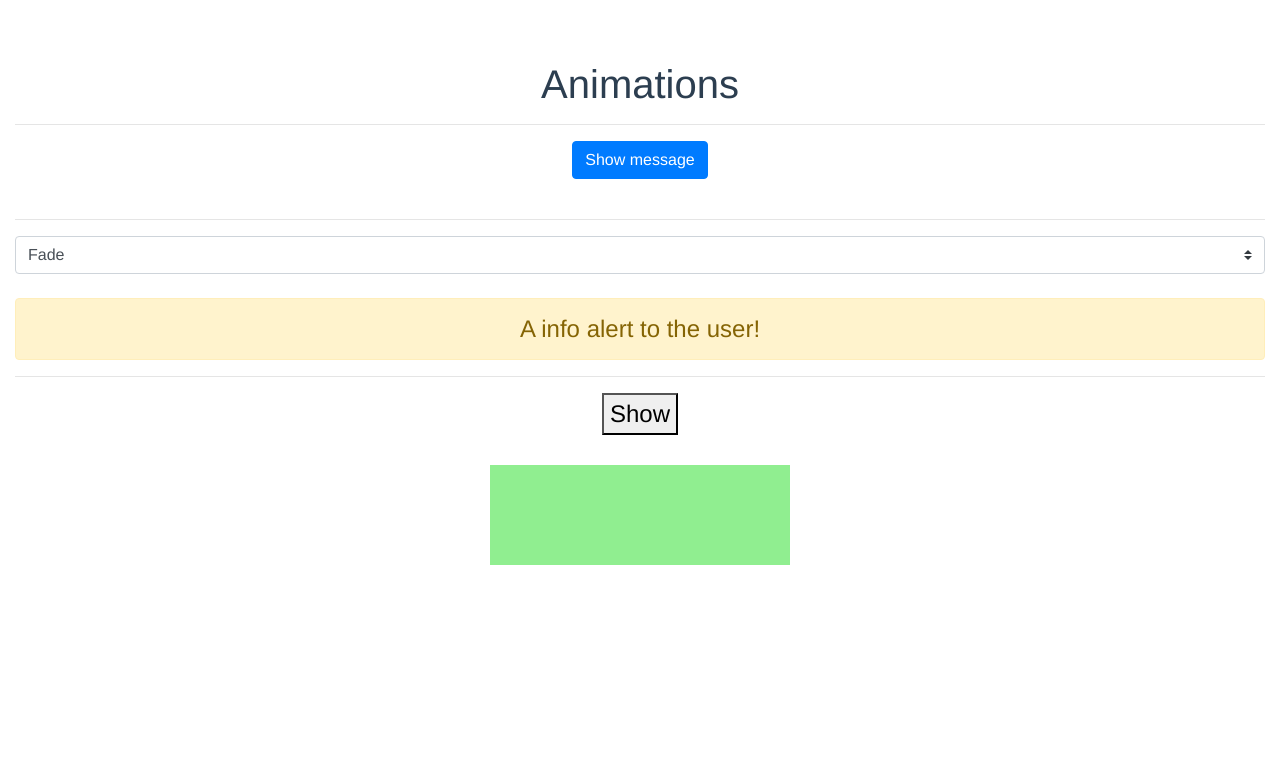
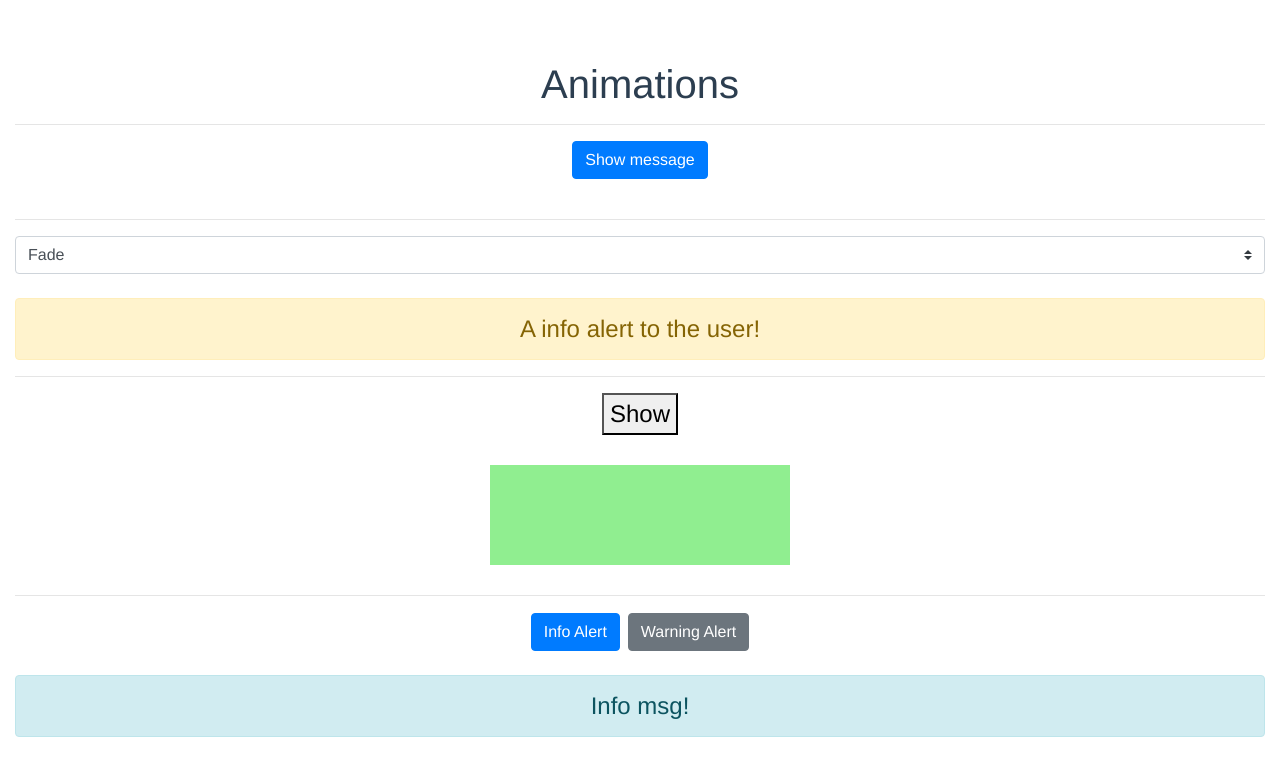
Before and after one commit to pedrosales/VueJS, a Vue app in the folder animations-transitions/animations-exercises/: page / in a window 1280 px wide. Shown: the top 776 px of the page. Built offline with nearby package versions, Linux system fonts and the light colour scheme.

Commit message:
animated dynamic components

```diff
--- a/animations-transitions/animations-exercises/src/App.vue
+++ b/animations-transitions/animations-exercises/src/App.vue
@@ -43,11 +43,23 @@
     >
       <div v-if="show2" class="box"></div>
     </transition>
+    <hr />
+    <div class="mb-4">
+      <b-button @click="selectedAlert = 'InfoAlert'" class="mr-2" variant="primary">Info Alert</b-button>
+      <b-button @click="selectedAlert = 'WarningAlert'" variant="secondary">Warning Alert</b-button>
+    </div>
+    <transition name="fade" mode="out-in">
+      <component :is="selectedAlert"></component>
+    </transition>
   </div>
 </template>
 
 <script>
+import WarningAlert from "./components/WarningAlert.vue";
+import InfoAlert from "./components/InfoAlert.vue";
+
 export default {
+  components: { WarningAlert, InfoAlert },
   data() {
     return {
       message: "A info alert to the user!",
@@ -55,6 +67,7 @@ export default {
       animationType: "fade",
       show2: true,
       baseWidth: 0,
+      selectedAlert: "InfoAlert",
     };
   },
   methods: {
--- /dev/null
+++ b/animations-transitions/animations-exercises/src/components/InfoAlert.vue
@@ -0,0 +1,10 @@
+<template>
+  <b-alert variant="info" show>Info msg!</b-alert>
+</template>
+
+<script>
+export default {};
+</script>
+
+<style>
+</style>
--- /dev/null
+++ b/animations-transitions/animations-exercises/src/components/WarningAlert.vue
@@ -0,0 +1,10 @@
+<template>
+  <b-alert variant="warning" show>Warning msg!</b-alert>
+</template>
+
+<script>
+export default {};
+</script>
+
+<style>
+</style>
```
